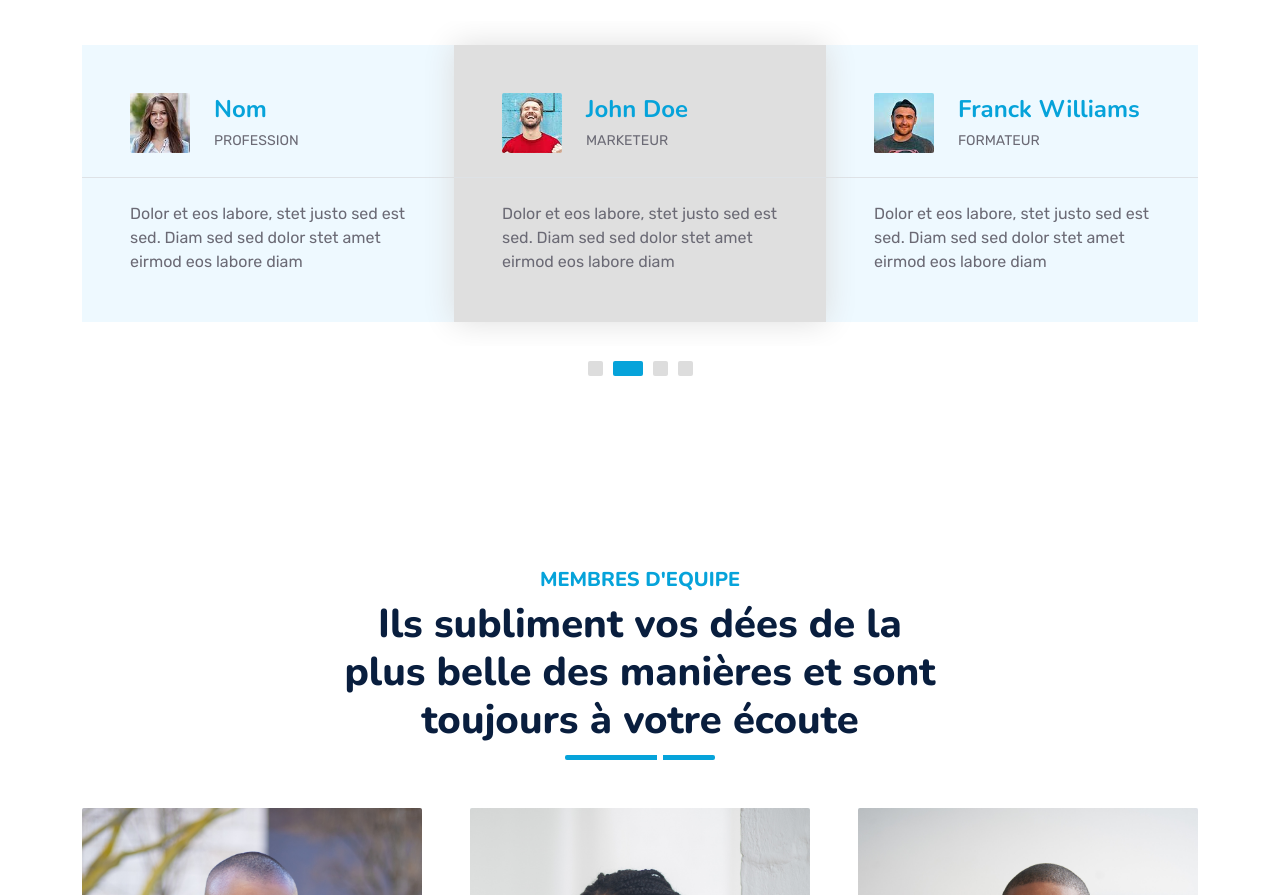
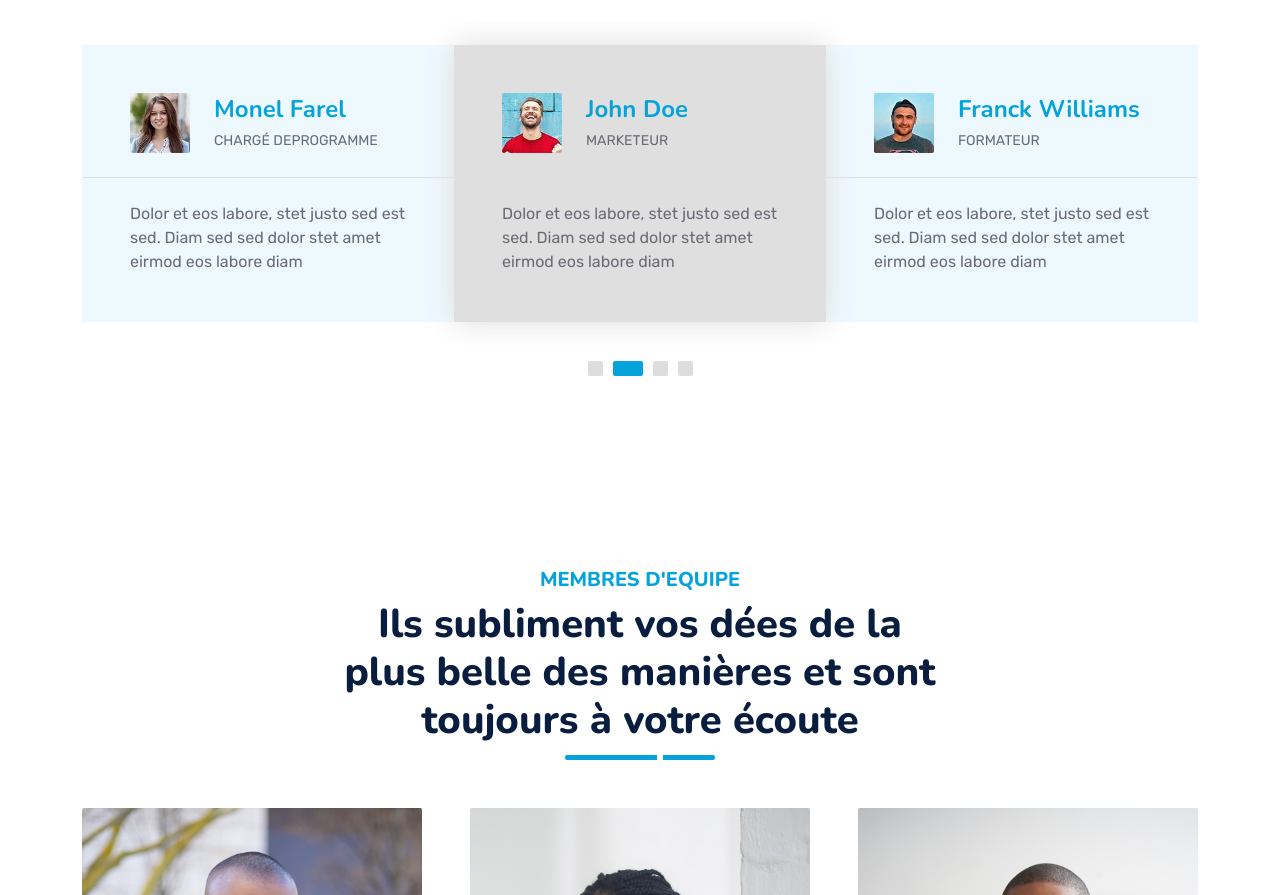
Before and after one commit to TOGNIMONEL/Refonte-AfroDigital, a plain HTML site: page AfroDigital/index.html in a window 1280 px wide. Shown: the part 4796-5691 px from the top of the page. Drawn offline with nearby package versions, Linux system fonts and the light colour scheme.

Commit message:
Ajout de modification

```diff
--- a/AfroDigital/index.html
+++ b/AfroDigital/index.html
@@ -443,8 +443,8 @@
                     <div class="d-flex align-items-center border-bottom pt-5 pb-4 px-5">
                         <img class="img-fluid rounded" src="img/testimonial-1.jpg" style="width: 60px; height: 60px;" >
                         <div class="ps-4">
-                            <h4 class="text-primary mb-1">Nom</h4>
-                            <small class="text-uppercase">Profession</small>
+                            <h4 class="text-primary mb-1">Monel Farel</h4>
+                            <small class="text-uppercase">Chargé deprogramme</small>
                         </div>
                     </div>
                     <div class="pt-4 pb-5 px-5">
```
